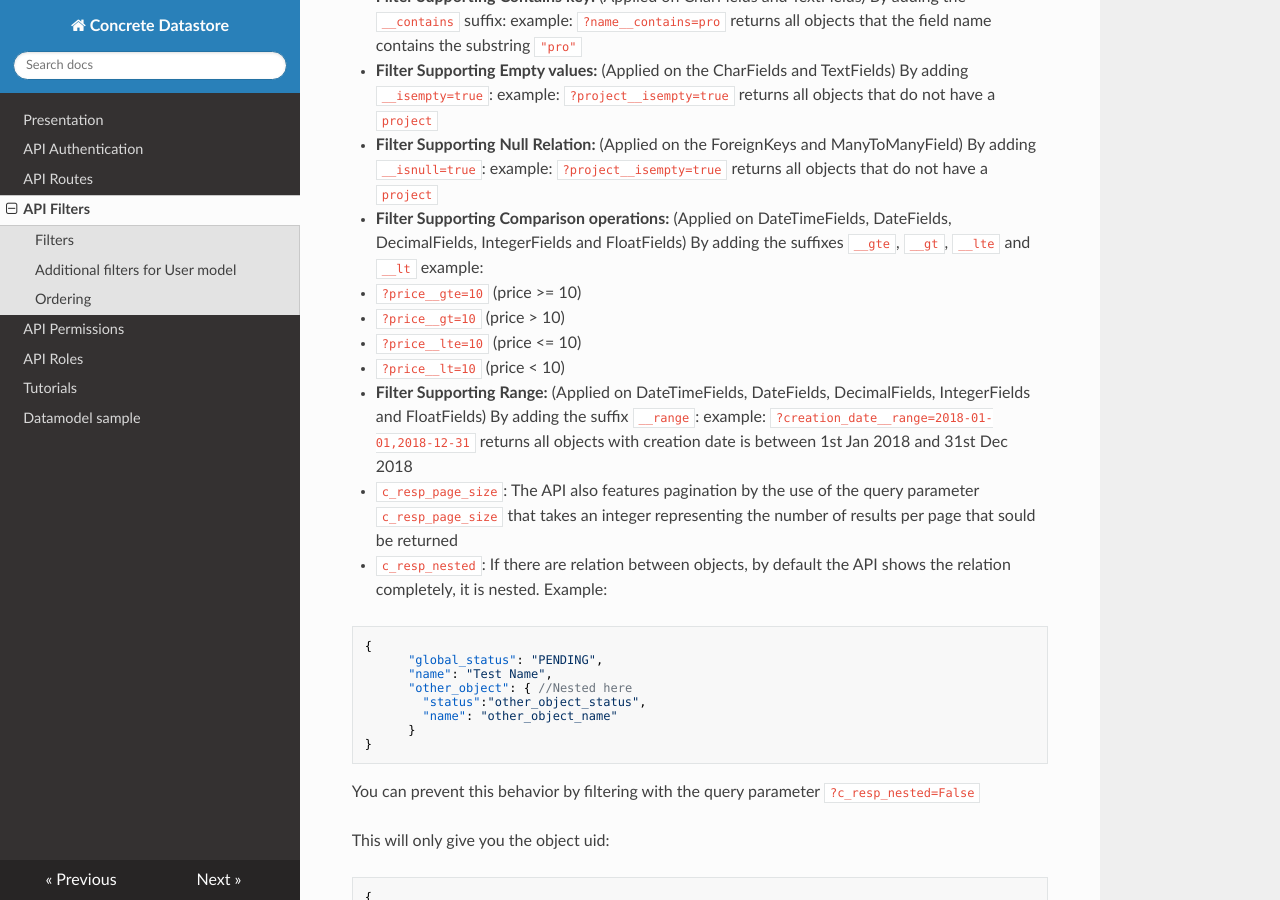
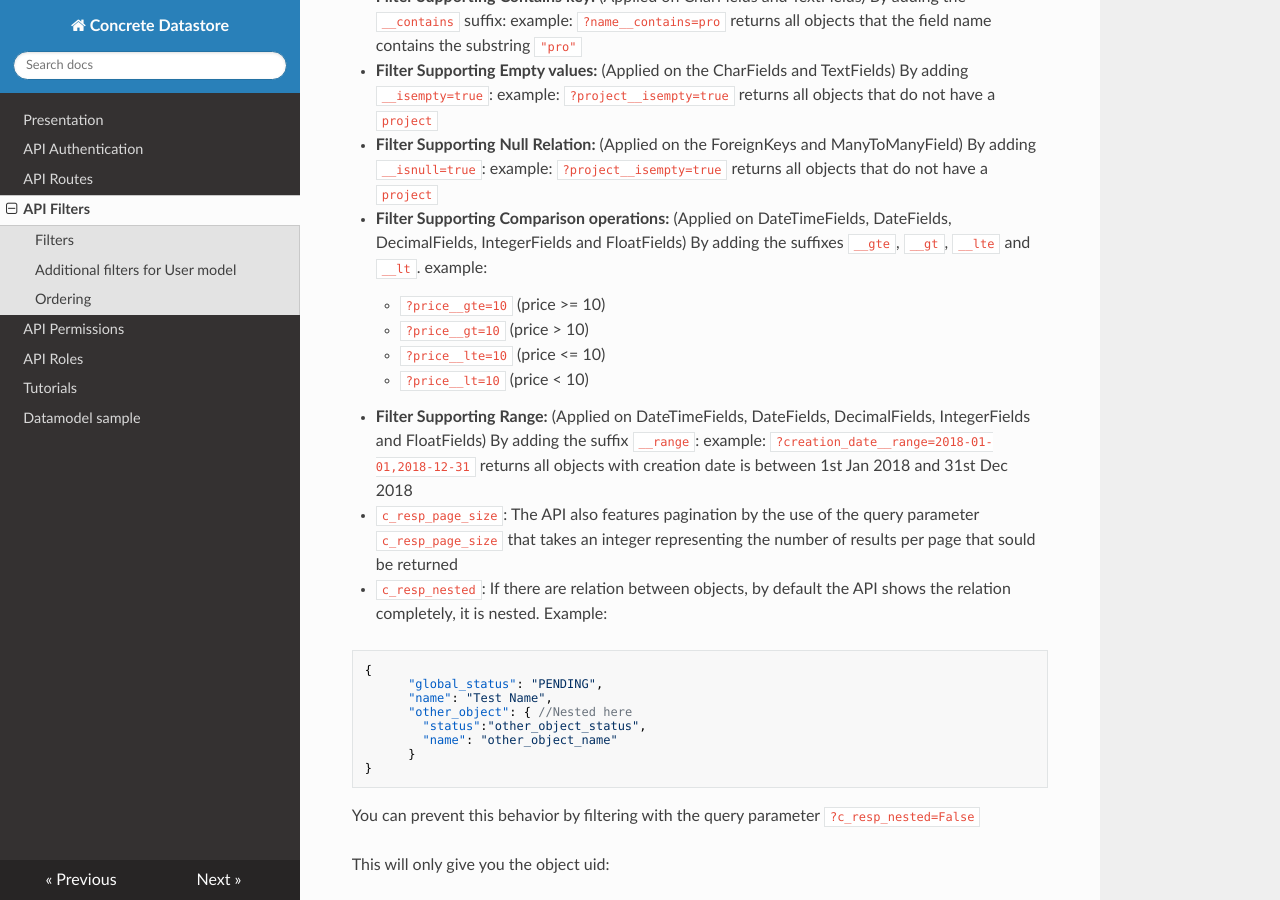
Before and after one commit to Netsach/concrete-datastore, an MkDocs documentation site: the page built from docs/filters.md, in a window 1280 px wide and 900 px high, scrolled down 367 px. Built offline with MkDocs 1.6.1, drawn with Linux system fonts in a browser that asks for light colours; nearby versions of some CDN libraries.

Commit message:
Fix md formatting

```diff
--- a/docs/filters.md
+++ b/docs/filters.md
@@ -11,12 +11,13 @@ example: `?name__contains=pro` returns all objects that the field name contains
 example: `?project__isempty=true` returns all objects that do not have a `project`
 - **Filter Supporting Null Relation:** (Applied on the ForeignKeys and ManyToManyField) By adding `__isnull=true`:
 example: `?project__isempty=true` returns all objects that do not have a `project`
-- **Filter Supporting Comparison operations:** (Applied on DateTimeFields, DateFields, DecimalFields, IntegerFields and FloatFields) By adding the suffixes `__gte`, `__gt`, `__lte` and `__lt`
+- **Filter Supporting Comparison operations:** (Applied on DateTimeFields, DateFields, DecimalFields, IntegerFields and FloatFields) By adding the suffixes `__gte`, `__gt`, `__lte` and `__lt`.
 example:
-  * `?price__gte=10` (price >= 10)
-  * `?price__gt=10` (price > 10)
-  * `?price__lte=10` (price <= 10)
-  * `?price__lt=10` (price < 10)
+    - `?price__gte=10` (price >= 10)
+    - `?price__gt=10` (price > 10)
+    - `?price__lte=10` (price <= 10)
+    - `?price__lt=10` (price < 10)
+
 - **Filter Supporting Range:** (Applied on DateTimeFields, DateFields, DecimalFields, IntegerFields and FloatFields) By adding the suffix `__range`:
 example: `?creation_date__range=2018-01-01,2018-12-31` returns all objects with creation date is between 1st Jan 2018 and 31st Dec 2018
 
@@ -56,7 +57,7 @@ examples:
 
 
 
-  If `timestamp_start` is specified and `> 0`, the api reponse will contain the following additionnal elements:
+If `timestamp_start` is specified and `> 0`, the api reponse will contain the following additionnal elements:
     - `"timestamp_start"`: the given timestamp start
     - `"timestamp_end"`: the timestamp end if given in the queryparams, otherwise the current timestamp
     - `"deleted_uids"`: a list of the objects' uids that are now longer in the response. Please refer to [the example on how to properly use timestamp_start and timestamp_end](#TimestampStartEnd)
```
